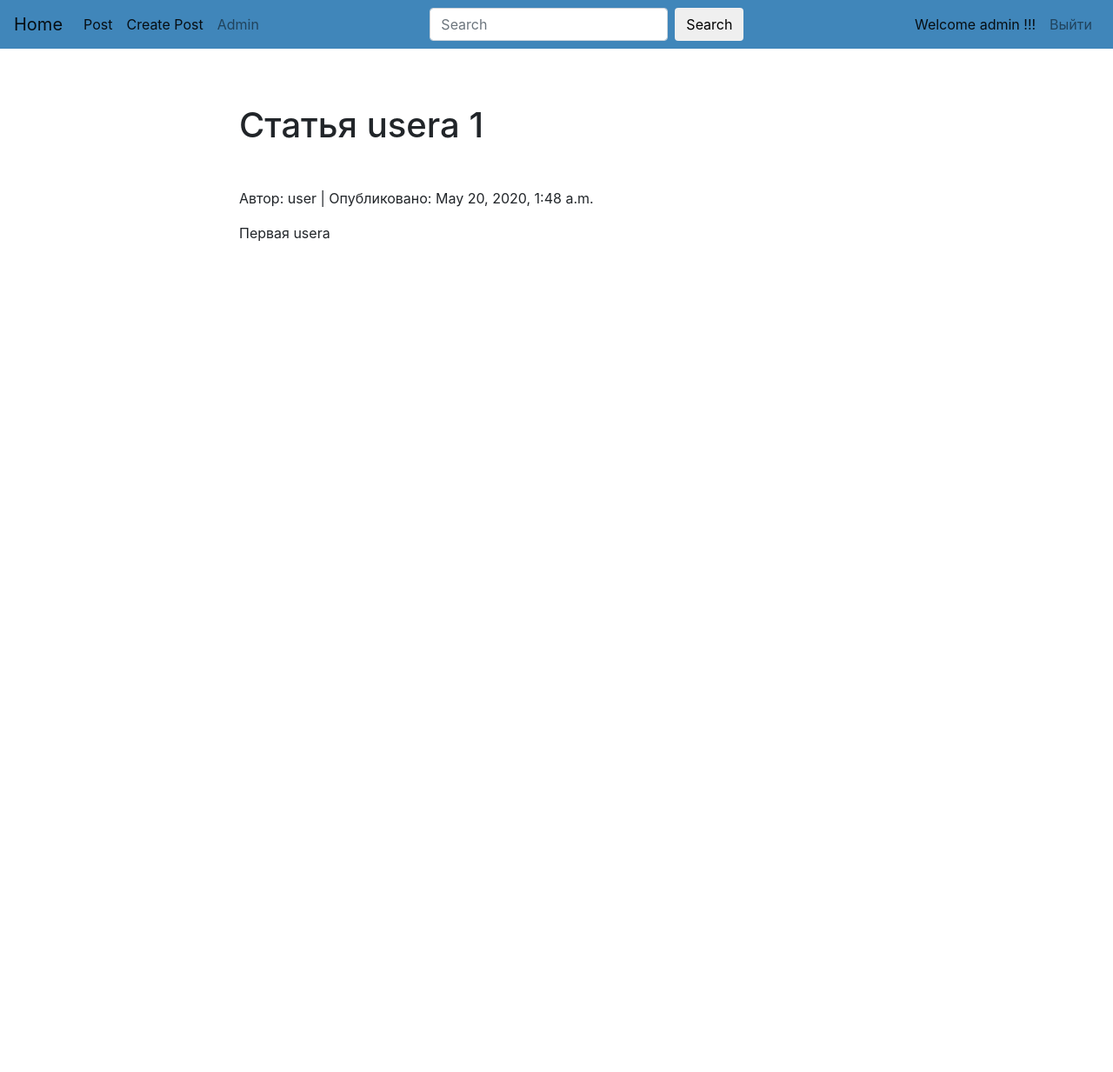
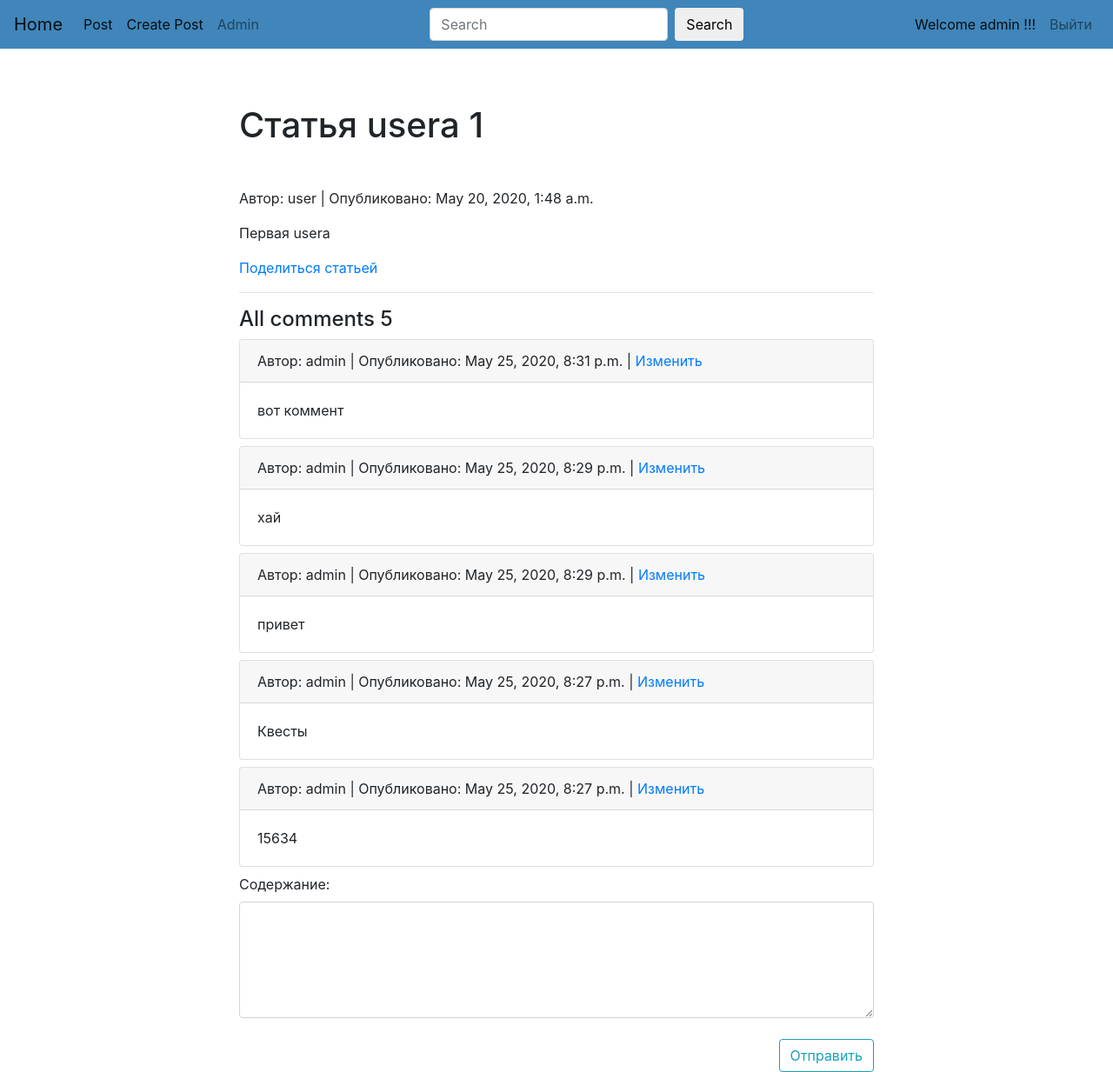
Before and after one commit to rendley/dino_v01, a Django app: a page that uses myblog/templates/blog/post_detail.html in a window 1280 px wide. Shown: the whole page at 87% size. Before the commit the page ends 278 px from the top, so only its background shows below. Run offline with Django 3.2, Linux system fonts and the light colour scheme; a user stored in the database is signed in; data comes from the database, SQL or seed files in the repository; both versions use the stored data as it was after the commit; some libraries are stand-ins or nearby versions.

Commit message:
sistem comments upload

```diff
--- a/myblog/blog/admin.py
+++ b/myblog/blog/admin.py
@@ -25,7 +25,7 @@ class PostAdmin(admin.ModelAdmin):
 
 @admin.register(Comment)
 class CommentAdmin(admin.ModelAdmin):
-    list_display = ('author', 'post', 'created', 'active')
+    list_display = ('author', 'post', 'created', 'active', 'id')
     list_filter = ('active', 'created', 'updated')
     search_fields = ('author', 'body')
     # raw_id_fields = ('post',)
--- a/myblog/blog/forms.py
+++ b/myblog/blog/forms.py
@@ -42,14 +42,18 @@ class RegisterUserForm(WidgetMixinForm, UserCreationForm):
         fields = ('username', 'email', 'password1', 'password2')
 
 
-class CommentForm(WidgetMixinForm, forms.ModelForm):
+class CommentForm(forms.ModelForm):
     """class формы создания comments"""
     class Meta:
         model = Comment
         fields = ('body',)
+        widgets = {
+            "body": forms.Textarea(attrs={"class": "form-control",
+                                          'rows': 5, })
+        }
 
 
-class EmailPostForm(WidgetMixinForm, forms.Form):
+class EmailPostForm(forms.Form):
     """class формы поделиться posts по email"""
     name = forms.CharField(max_length=50)
     email = forms.EmailField()
--- a/myblog/blog/models.py
+++ b/myblog/blog/models.py
@@ -36,6 +36,7 @@ class Post(models.Model):
 
 
 class Comment(models.Model):
+    """Модель комментариев"""
     post = models.ForeignKey(Post, verbose_name='Статья', on_delete=models.CASCADE, related_name='comments')
     author = models.ForeignKey(User, verbose_name='Автор', on_delete=models.CASCADE, related_name='comments')
     body = models.TextField('Содержание', )
@@ -47,4 +48,4 @@ class Comment(models.Model):
         ordering = ('-created',)
 
     def __str__(self):
-        return f'Комментарий {self.name}, поста {self.post}.'
+        return f'Комментарий {self.body}, поста {self.post}.'
--- a/myblog/blog/urls.py
+++ b/myblog/blog/urls.py
@@ -12,7 +12,10 @@ urlpatterns = [
     path('create/', post_create, name='post_create'),
     path('update/<int:pk>', post_update, name='post_update'),
     path('delete/<int:pk>', post_delete, name='post_delete'),
+    path('create/comment/<int:pk>', comment_create, name='comment_create'),
+    path('update/comment/<int:pk>', comment_update, name='comment_update'),
     path('<int:pk>/share/', post_share, name='post_share'),
+
     path('<slug:slug>/', PostDetailView.as_view(), name='post_detail'),
     # path('<int:pk>/', PostDetailView.as_view(), name='post_detail')
 ]
--- a/myblog/blog/views.py
+++ b/myblog/blog/views.py
@@ -1,13 +1,14 @@
+from django.contrib.auth.decorators import login_required
 from django.http import HttpResponse
 from django.shortcuts import render, get_object_or_404, redirect
 from django.urls import reverse_lazy
-from .models import Post
+from .models import Post, Comment
 
 from django.contrib.auth.views import LoginView, LogoutView
 
 
 from django.views.generic import ListView, DetailView, CreateView, UpdateView, DeleteView, FormView
-from .forms import EmailPostForm, CreatePostForm, AuthUserForm, RegisterUserForm
+from .forms import EmailPostForm, CreatePostForm, AuthUserForm, RegisterUserForm, CommentForm
 from django.contrib import messages
 
 from django.core.paginator import Paginator, EmptyPage, PageNotAnInteger
@@ -54,18 +55,31 @@ class BlogRegisterView(FormView):
     def form_invalid(self, form):
         return super().form_invalid(form)
 
+###########################################################################
+
 
 class PostListView(ListView):
     model = Post
-    paginate_by = 3
+    queryset = Post.objects.filter(status='published')
+    paginate_by = 5
     # context_object_name = 'posts'
     # template_name = 'blog/post_list.html'
 
 
 class PostDetailView(DetailView):
     model = Post
+    queryset = Post.objects.filter(status='published')
     # context_object_name = 'posts'
     # template_name = 'blog/post_list.html'
+
+    def get_context_data(self, **kwargs):
+        """
+        Через метод get_context_data передается
+        дополнительный контекс в шаблон
+        """
+        context = super().get_context_data(**kwargs)
+        context['form'] = CommentForm()
+        return context
 
 
 # нужно передать дополнительную проверку form.author = request.user
@@ -94,6 +108,7 @@ class PostDetailView(DetailView):
 #     return render(request, 'blog/post_detail.html', {'post': post, })
 
 
+@login_required(login_url='login_page')
 def post_create(request):
     if request.method == 'POST':
         form = CreatePostForm(request.POST)
@@ -103,11 +118,11 @@ def post_create(request):
             form.save()
             messages.success(request, 'Post successfully create')
             return redirect('post_list')
-
     form = CreatePostForm()
     return render(request, 'blog/post_create.html', {'form': form,})
 
 
+@login_required(login_url='login_page')
 def post_update(request, pk):
     post = get_object_or_404(Post, id=pk,)
     if post.author != request.user:
@@ -123,6 +138,7 @@ def post_update(request, pk):
     return render(request, 'blog/post_create.html', {'post': post, 'form': form,})
 
 
+@login_required(login_url='login_page')
 def post_delete(request, pk):
     post = get_object_or_404(Post, id=pk,)
     if post.author == request.user:
@@ -130,6 +146,43 @@ def post_delete(request, pk):
     return redirect('post_list')
 
 
+@login_required(login_url='login_page')
+def comment_create(request, pk):
+    post = get_object_or_404(Post, id=pk)
+
+    if request.method == 'POST':
+        comment = CommentForm(request.POST)
+        if comment.is_valid():
+            comment = comment.save(commit=False)
+            comment.post = post
+            comment.author = request.user
+            comment.save()
+            messages.success(request, 'Post successfully create')
+            return redirect('post_list')
+
+    form = CommentForm()
+    return render(request, 'blog/post_detail.html', {'form': form, })
+
+
+@login_required(login_url='login_page')
+def comment_update(request, pk):
+    pass
+    # comment = get_object_or_404(Comment, id=pk,)
+    # print(comment)
+    # if comment.author != request.user:
+    #     return redirect('post_list')
+    # if request.method == 'POST':
+    #     comment = CommentForm(request.POST, instance=comment)
+    #     if comment.is_valid():
+    #         comment.save()
+    #         messages.success(request, 'Post successfully update')
+    #         return redirect('post_list')
+    #
+    # form = CommentForm(instance=comment)
+    # return render(request, 'blog/post_detail.html', {'comment': comment, 'form': form,})
+
+
+@login_required(login_url='login_page')
 def post_share(request, pk):
     post = get_object_or_404(Post, id=pk, status='published')
     if request.method == 'POST':
--- a/myblog/templates/blog/includes/card_post.html
+++ b/myblog/templates/blog/includes/card_post.html
@@ -2,12 +2,12 @@
 
     <div class="card mb-5">
         <div class="card-header">
-           Автор: {{ post.author }} | Опубликовано: {{ post.publish }}
+           Автор: {{ post.author }} | Опубликовано: {{ post.publish }} |
+            Количество комментариев {{ post.comments.count }}
         </div>
         <div class="card-body">
             <h5 class="card-title"><a href="{{ post.get_absolute_url }}">{{ post.title}}</a> </h5>
             <p class="card-text">{{ post.body|truncatewords:15|linebreaks }}</p>
-
 
             <a href="{{ post.get_absolute_url }}" class="btn btn-info">Read</a>
         </div>
--- /dev/null
+++ b/myblog/templates/blog/includes/comments.html
@@ -0,0 +1,23 @@
+<hr>
+
+    <h4>All comments {{ post.comments.count }}</h4>
+    {% for comment in post.comments.all %}
+            <div class="card mb-2">
+                <div class="card-header">
+                    Автор: {{ comment.author }} | Опубликовано: {{ comment.created }} |
+                    <a href="#">Изменить</a>
+                </div>
+                <div class="card-body">
+                    <p class="card-text">{{ comment.body }}</p>
+                </div>
+            </div>
+
+    {% endfor  %}
+
+
+        <form action="{% url 'comment_create' pk=post.id %}" method="post">
+            {% csrf_token %}
+            {{form}}
+            <button type="submit" class="btn btn-outline-info mt-4 float-right ">Отправить</button>
+
+        </form>
--- a/myblog/templates/blog/post_detail.html
+++ b/myblog/templates/blog/post_detail.html
@@ -7,11 +7,15 @@
 
     {% block content %}
 
-            {% if user.is_authenticated  and post.author == user %}
+        {% if user.is_authenticated  %}
+
+            {% if post.author == user %}
 
                 <a href="{% url 'post_update' pk=post.id %}" class="btn btn-outline-info">Update post</a>
 
                 <a href="{% url 'post_delete' pk=post.id %}" class="btn btn-outline-danger float-right">Delete</a>
+
+            {% endif %}
 
                 <h1 class="mb-5 mt-5">{{ post.title }}</h1>
                     <p class="date"> Автор: {{ post.author }} | Опубликовано: {{ post.publish }}</p>
@@ -19,9 +23,16 @@
                     <p>
                 <a href="{% url 'post_share' pk=post.id %}">Поделиться статьей</a>
                     </p>
+
+                {% include 'blog/includes/comments.html' %}
+
         {% else %}
+
                 <h1 class="mb-5 mt-5">{{ post.title }}</h1>
                 <p class="date"> Автор: {{ post.author }} | Опубликовано: {{ post.publish }}</p>
                 {{ post.body|linebreaks }}
+
         {% endif %}
+
+
     {% endblock %}
```
Also changed, not shown: myblog/db.sqlite3. Lines whose indentation alone changed are shown as unchanged.
